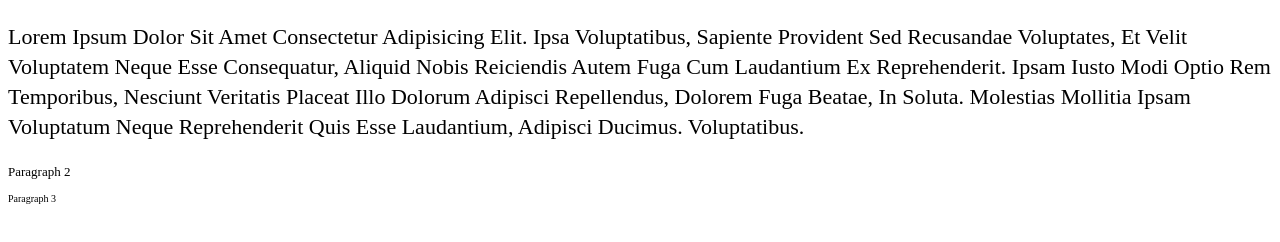
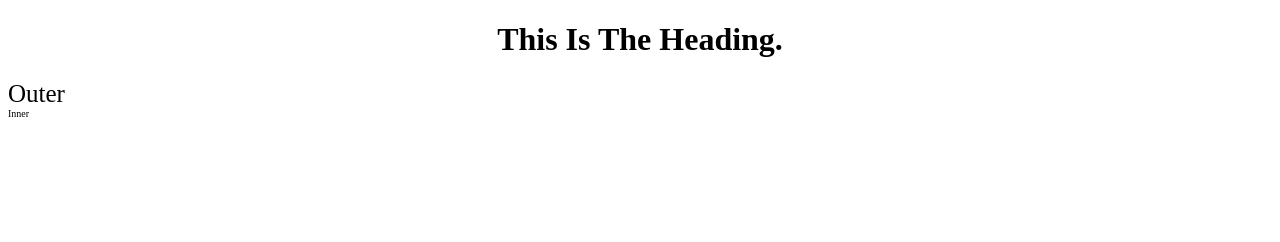
Before and after one commit to CodeWithMihran/Learning-Beginner-HTML-CSS, a plain HTML site: page index.html in a window 1280 px wide. Drawn offline with Linux system fonts and the light colour scheme.

Commit message:
Learning Basics of CSS and Completed Practice Sheet 2

```diff
--- a/index.html
+++ b/index.html
@@ -3,13 +3,16 @@
 <head>
     <meta charset="UTF-8">
     <meta name="viewport" content="width=device-width, initial-scale=1.0">
-    <title>CSS Level 1</title>
+    <title>Practice Sheet 2</title>
     <link rel="stylesheet" href="style.css">
 </head>
 <body>
-    <p id="one">Lorem ipsum dolor sit amet consectetur adipisicing elit. Ipsa voluptatibus, sapiente provident sed recusandae voluptates, et velit voluptatem neque esse consequatur, aliquid nobis reiciendis autem fuga cum laudantium ex reprehenderit.
-    Ipsam iusto modi optio rem temporibus, nesciunt veritatis placeat illo dolorum adipisci repellendus, dolorem fuga beatae, in soluta. Molestias mollitia ipsam voluptatum neque reprehenderit quis esse laudantium, adipisci ducimus. Voluptatibus.</p>
-    <p id="two">Paragraph 2</p>
-    <p id="three">Paragraph 3</p>
+    <h1>This is the heading.</h1>
+    <div id="outer">
+        Outer
+        <div id="inner">
+            Inner
+        </div>
+    </div>
 </body>
 </html>
--- a/style.css
+++ b/style.css
@@ -1,11 +1,13 @@
-#one{
-    font-size: 22px;
-    line-height: 30px;
+*{
+    font-family: Times New Roman;
+}
+h1{
+    text-align: center;
     text-transform: capitalize;
 }
-#two{
-    font-size: 13px;
+#outer{
+    font-size: 25px;
 }
-#three{
+#inner{
     font-size: 10px;
 }
```
